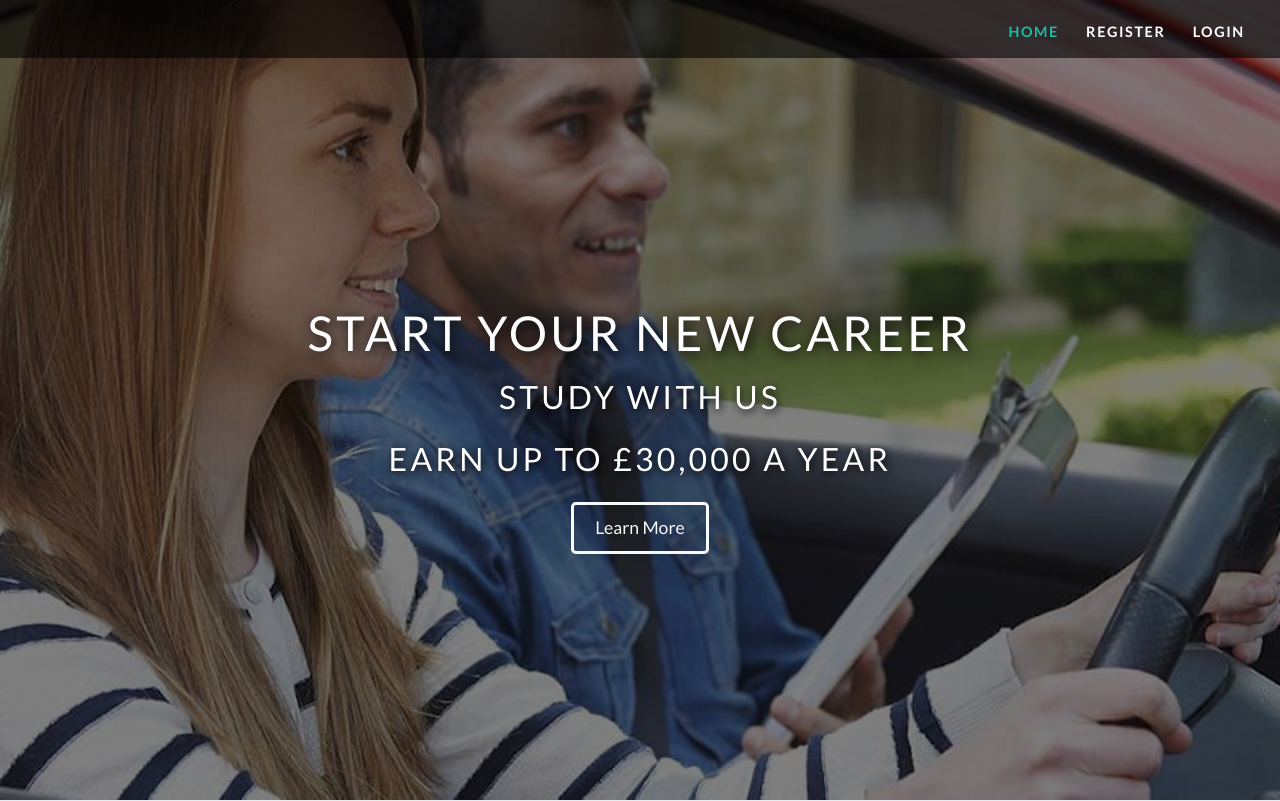
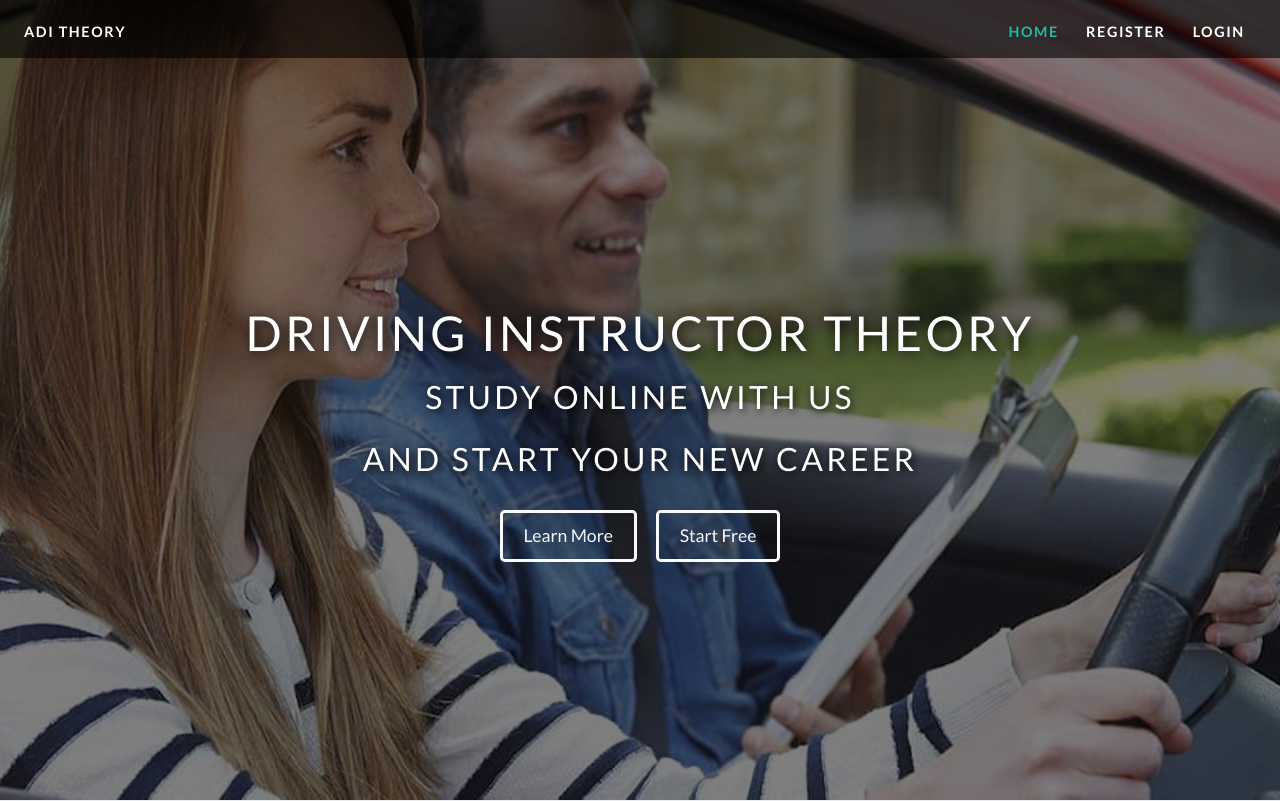
Before and after one commit to JoeD2/adi, a PHP site: page / in a window 1280 px wide. Shown: the top 801 px of the page. Run offline with PHP 8.4, Linux system fonts and the light colour scheme; some libraries are stand-ins or nearby versions.

Commit message:
homepage updates2

```diff
--- a/css2/style.css
+++ b/css2/style.css
@@ -30,6 +30,10 @@ body {
 .navbar-dark .navbar-nav .nav-link {
   color: white;
   padding-top: .8rem;
+}
+.disabled {
+  color: white!important;
+  pointer-events: none;
 }
 .navbar-dark .navbar-nav .nav-link.active,
 .navbar-dark .navbar-nav .nav-link:hover {
@@ -67,6 +71,7 @@ body {
 .btn-lg {
   border-width: medium;
   padding: .6rem 1.3rem;
+  margin: .5rem;
   font-size: 1.1rem;
   text-transform: capitalize;
 }
--- a/index.html
+++ b/index.html
@@ -25,6 +25,11 @@
           <span class="navbar-toggler-icon"></span>
         </button>
         <div class="collapse navbar-collapse" id="navbarResponsive">
+          <ul class="navbar-nav mr-auto">
+            <li class="nav-item">
+              <a class="nav-link disabled">ADI Theory</a>
+            </li>
+          </ul>
           <ul class="navbar-nav ml-auto">
             <li class="nav-item">
               <a class="nav-link" href="#home">Home</a>
@@ -49,10 +54,11 @@
       </div>
 
       <div class="caption text-center">
-        <h1>Start your new Career</h1>
-        <h3>Study with us</h3>
-        <h3>Earn up to £30,000 a year</h3>
+        <h1>Driving Instructor Theory</h1>
+        <h3>Study online with us</h3>
+        <h3>and start your new career</h3>
         <a class="btn btn-outline-light btn-lg" href="#about">Learn More</a>
+        <a class="btn btn-outline-light btn-lg" href="register.php">Start Free</a>
       </div>
 
       <!-- End Landing Page Section -->
```
Also changed, not shown: 1 other file.
